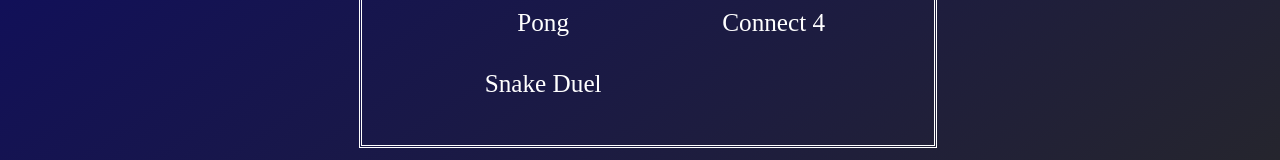
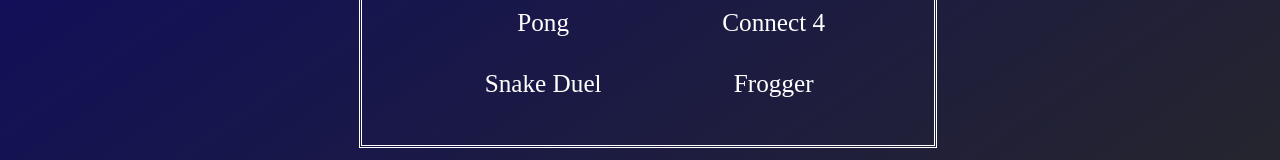
Before and after one commit to AadiCharpe/coderlab, a plain HTML site: page index.html in a window 1280 px wide. Shown: the part 589-749 px from the top of the page. Drawn offline with Linux system fonts and the light colour scheme.

Commit message:
added frogger

```diff
--- a/index.html
+++ b/index.html
@@ -29,6 +29,7 @@
                 <a href="https://coderlab.work/surfer">Boat Surfer</a>
                 <a href="https://coderlab.work/clicker">Cake Clicker</a>
                 <a href="https://coderlab.work/connect4">Connect 4</a>
+                <a href="https://coderlab.work/frogger">Frogger</a>
             </div>
         </div>
     </body>
```
